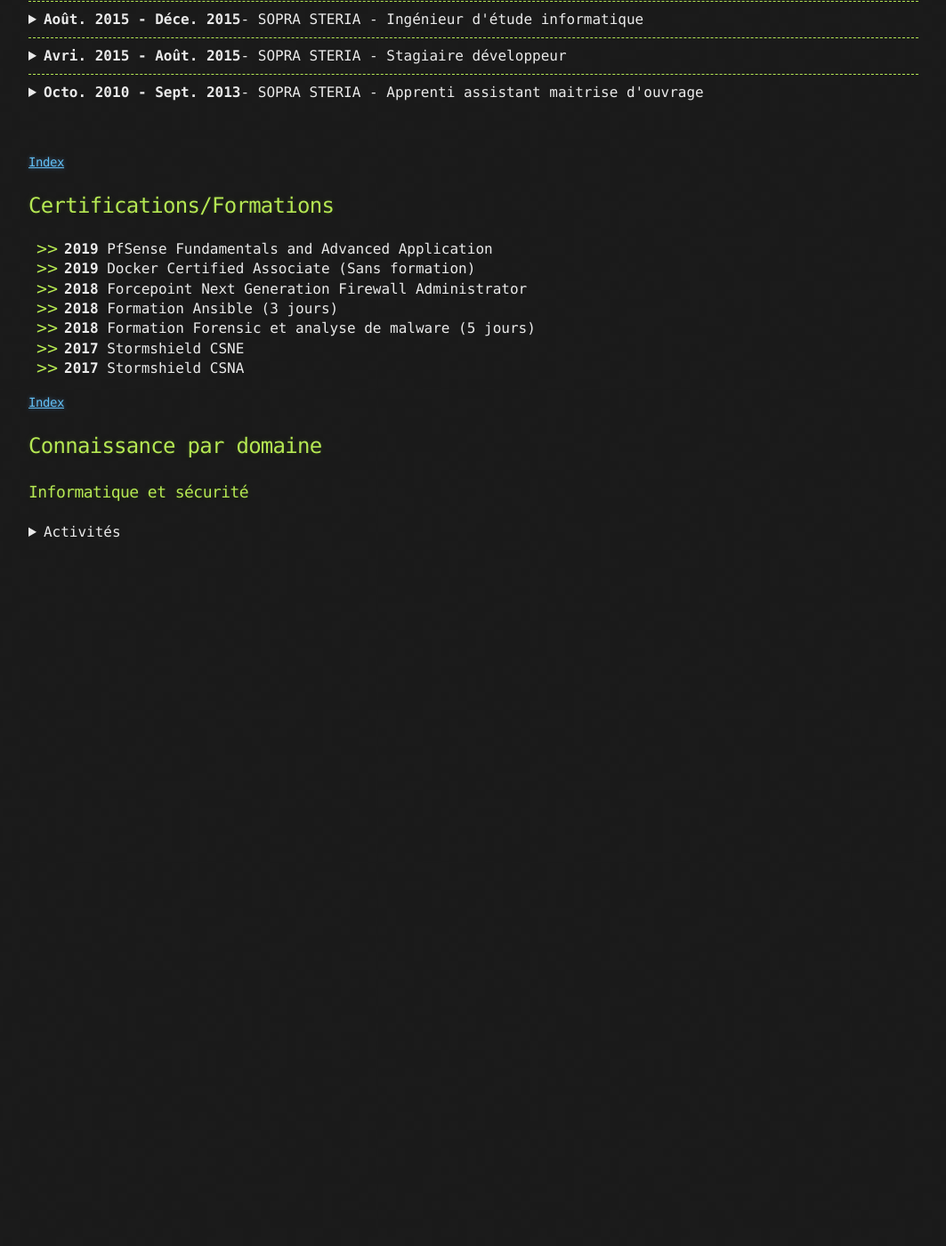
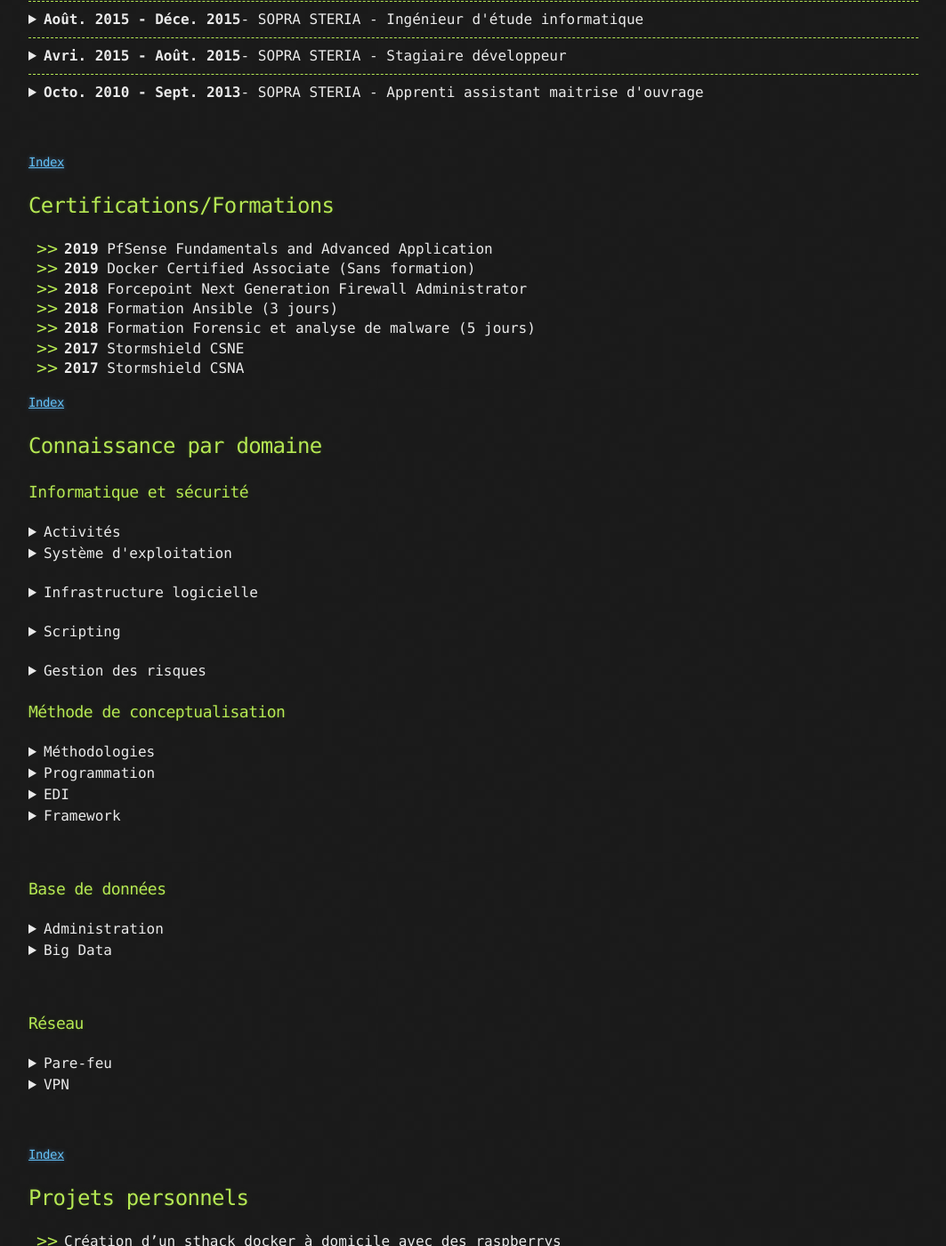
Before and after one commit to baimard/baimard.github.io, a Jekyll site: the page built from index.md, in a window 1280 px wide and 1400 px high, scrolled down 1159 px. Shown: the whole window at 89% size, without its empty margins (108-1171 px from the left). Built offline with Jekyll 4.4.1, drawn with Linux system fonts in a browser that asks for light colours; before the commit the page ends 1789 px from its top, so only the background shows below that; some of the changed text lies outside the part shown.

Commit message:
one more 2

```diff
--- a/index.md
+++ b/index.md
@@ -130,7 +130,7 @@
 - Support utilisateurs<br/>
 - Architecture de solutions réseaux et sécurité<br/>
 - Gestion de projet<br/>
-</details class="separation">
+</details>
 <details><summary>Système d'exploitation</summary>
 - Windows XP - 10, Windows Serveur 2008 - 2016<br/>
 - Mac OS, Debian, Ubuntu<br/>
```
